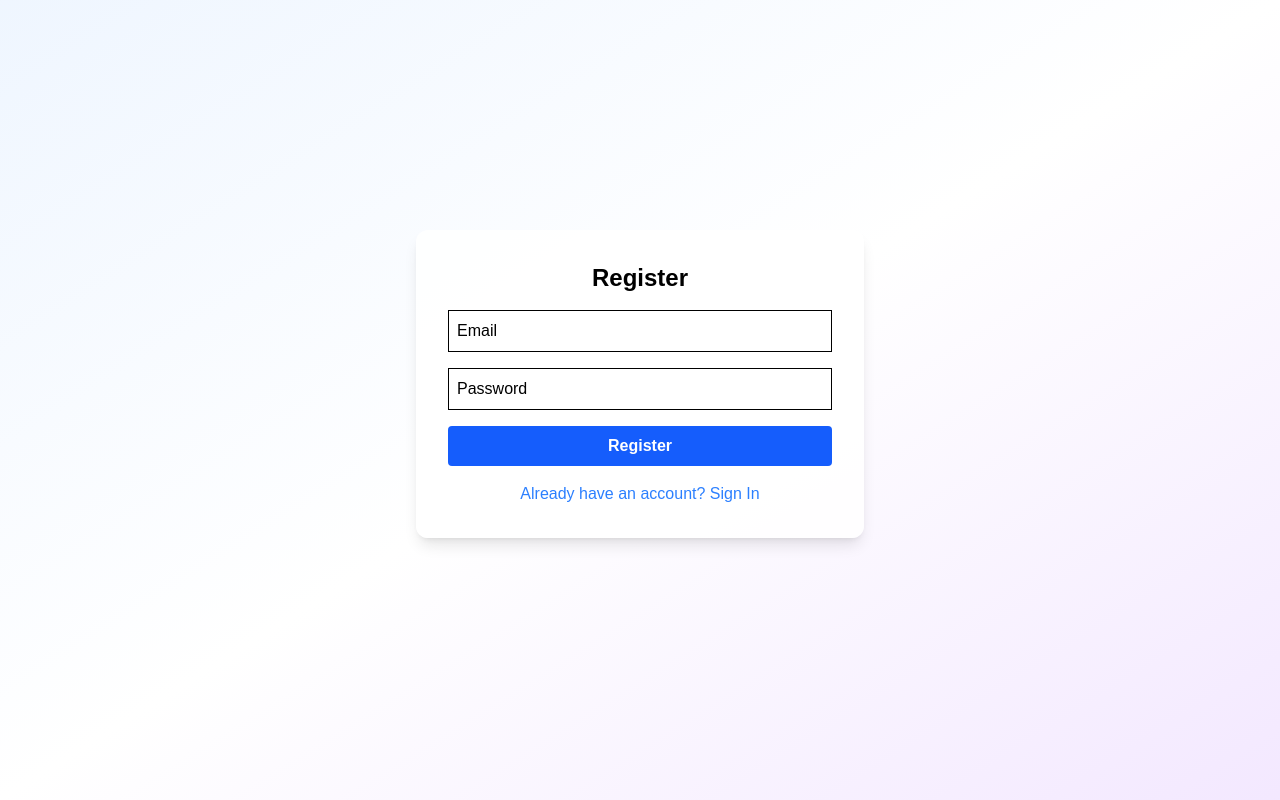
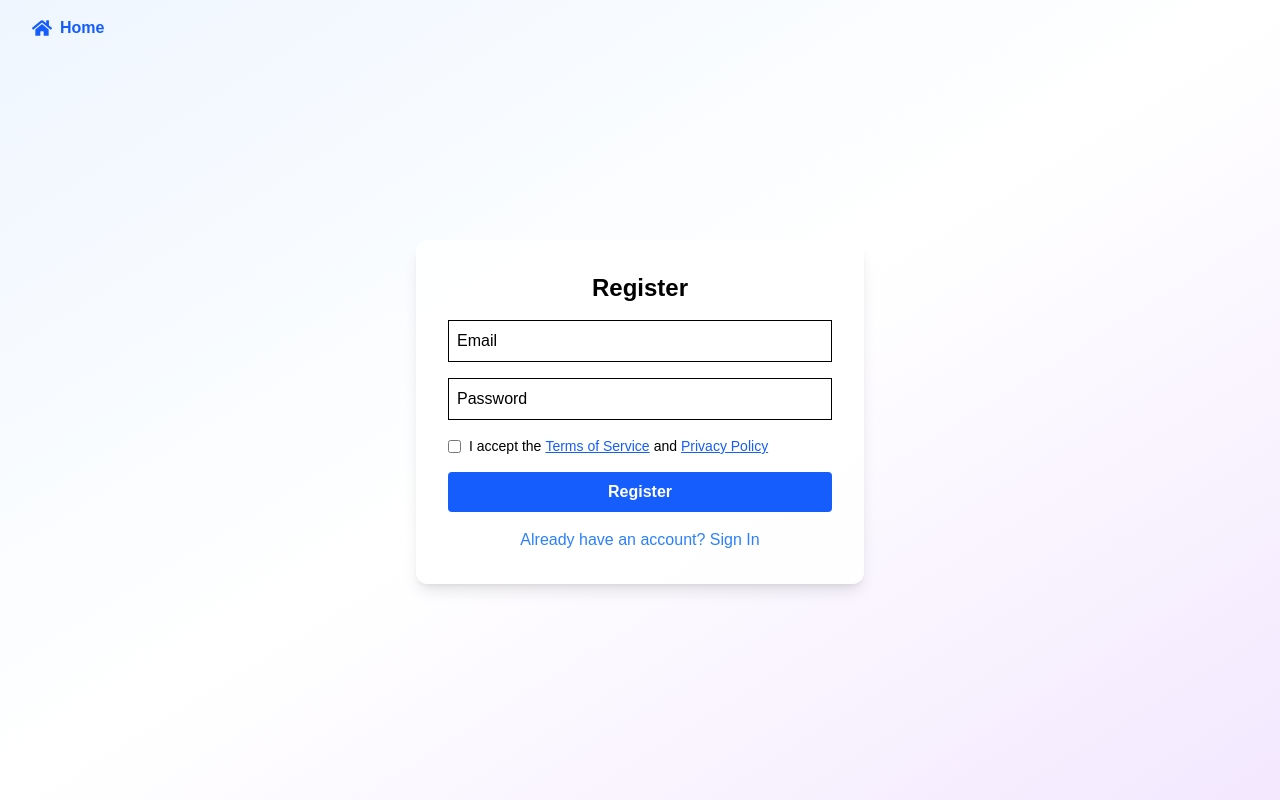
Before and after one commit to TheHakan/idea-generator, a Next.js app: page /auth/register in a window 1280 px wide. Built offline with nearby package versions, Linux system fonts and the light colour scheme; no server answers.

Commit message:
Add Terms of Service and Privacy Policy acceptance to AuthForm component

```diff
--- a/src/app/AuthForm.tsx
+++ b/src/app/AuthForm.tsx
@@ -5,12 +5,15 @@ import { useRouter } from "next/navigation";
 import { supabase } from "../lib/supabaseClient";
 
 
+import Link from 'next/link';
+
 export default function AuthForm({ onAuth, mode = 'signin' }: { onAuth?: () => void, mode?: 'signin' | 'register' }) {
   const router = useRouter();
   const [email, setEmail] = useState("");
   const [password, setPassword] = useState("");
   const [isRegister, setIsRegister] = useState(mode === 'register');
   const [message, setMessage] = useState("");
+  const [accepted, setAccepted] = useState(false);
 
   useEffect(() => {
     setIsRegister(mode === 'register');
@@ -29,6 +32,10 @@ export default function AuthForm({ onAuth, mode = 'signin' }: { onAuth?: () => v
       return;
     }
     if (isRegister) {
+      if (!accepted) {
+        setMessage("You must accept the Terms of Service and Privacy Policy to register.");
+        return;
+      }
       const { error } = await supabase.auth.signUp({ email, password });
       if (!error) {
         setMessage("Registration successful! Redirecting to home...");
@@ -51,7 +58,7 @@ export default function AuthForm({ onAuth, mode = 'signin' }: { onAuth?: () => v
   return (
     <div className="max-w-md mx-auto bg-white/90 rounded-xl shadow-lg p-8 mb-8">
       <h2 className="text-2xl font-bold mb-4 text-center text-black">{isRegister ? "Register" : "Sign In"}</h2>
-      <form onSubmit={handleSubmit} className="space-y-4">
+  <form onSubmit={handleSubmit} className="space-y-4">
         <input
           className="border p-2 w-full text-black placeholder-black"
           type="email"
@@ -68,6 +75,21 @@ export default function AuthForm({ onAuth, mode = 'signin' }: { onAuth?: () => v
           onChange={e => setPassword(e.target.value)}
           required
         />
+        {isRegister && (
+          <label className="flex items-center text-black text-sm">
+            <input
+              type="checkbox"
+              checked={accepted}
+              onChange={e => setAccepted(e.target.checked)}
+              className="mr-2"
+              required
+            />
+            I accept the
+            <Link href="/terms" className="underline text-blue-600 mx-1" target="_blank">Terms of Service</Link>
+            and
+            <Link href="/privacy" className="underline text-blue-600 mx-1" target="_blank">Privacy Policy</Link>
+          </label>
+        )}
         <button
           className="w-full bg-blue-600 text-white py-2 rounded font-semibold hover:bg-blue-700 transition"
           type="submit"
--- a/src/app/auth/login/page.tsx
+++ b/src/app/auth/login/page.tsx
@@ -1,10 +1,20 @@
 "use client";
 import AuthForm from '../../AuthForm';
+import Link from 'next/link';
+import { FaHome } from 'react-icons/fa';
 
 export default function LoginPage() {
   return (
-    <div className="min-h-screen flex items-center justify-center bg-gradient-to-br from-blue-50 via-white to-purple-100">
-      <AuthForm mode="signin" />
+    <div className="min-h-screen flex flex-col bg-gradient-to-br from-blue-50 via-white to-purple-100">
+      <nav className="w-full flex items-center px-8 py-4">
+        <Link href="/" className="flex items-center gap-2 text-blue-600 font-semibold hover:underline">
+          <FaHome className="text-xl" />
+          Home
+        </Link>
+      </nav>
+      <div className="flex-1 flex items-center justify-center">
+        <AuthForm mode="signin" />
+      </div>
     </div>
   );
 }
--- a/src/app/auth/register/page.tsx
+++ b/src/app/auth/register/page.tsx
@@ -1,10 +1,20 @@
 "use client";
 import AuthForm from '../../AuthForm';
+import Link from 'next/link';
+import { FaHome } from 'react-icons/fa';
 
 export default function RegisterPage() {
   return (
-    <div className="min-h-screen flex items-center justify-center bg-gradient-to-br from-blue-50 via-white to-purple-100">
-      <AuthForm mode="register" />
+    <div className="min-h-screen flex flex-col bg-gradient-to-br from-blue-50 via-white to-purple-100">
+      <nav className="w-full flex items-center px-8 py-4">
+        <Link href="/" className="flex items-center gap-2 text-blue-600 font-semibold hover:underline">
+          <FaHome className="text-xl" />
+          Home
+        </Link>
+      </nav>
+      <div className="flex-1 flex items-center justify-center">
+        <AuthForm mode="register" />
+      </div>
     </div>
   );
 }
```
